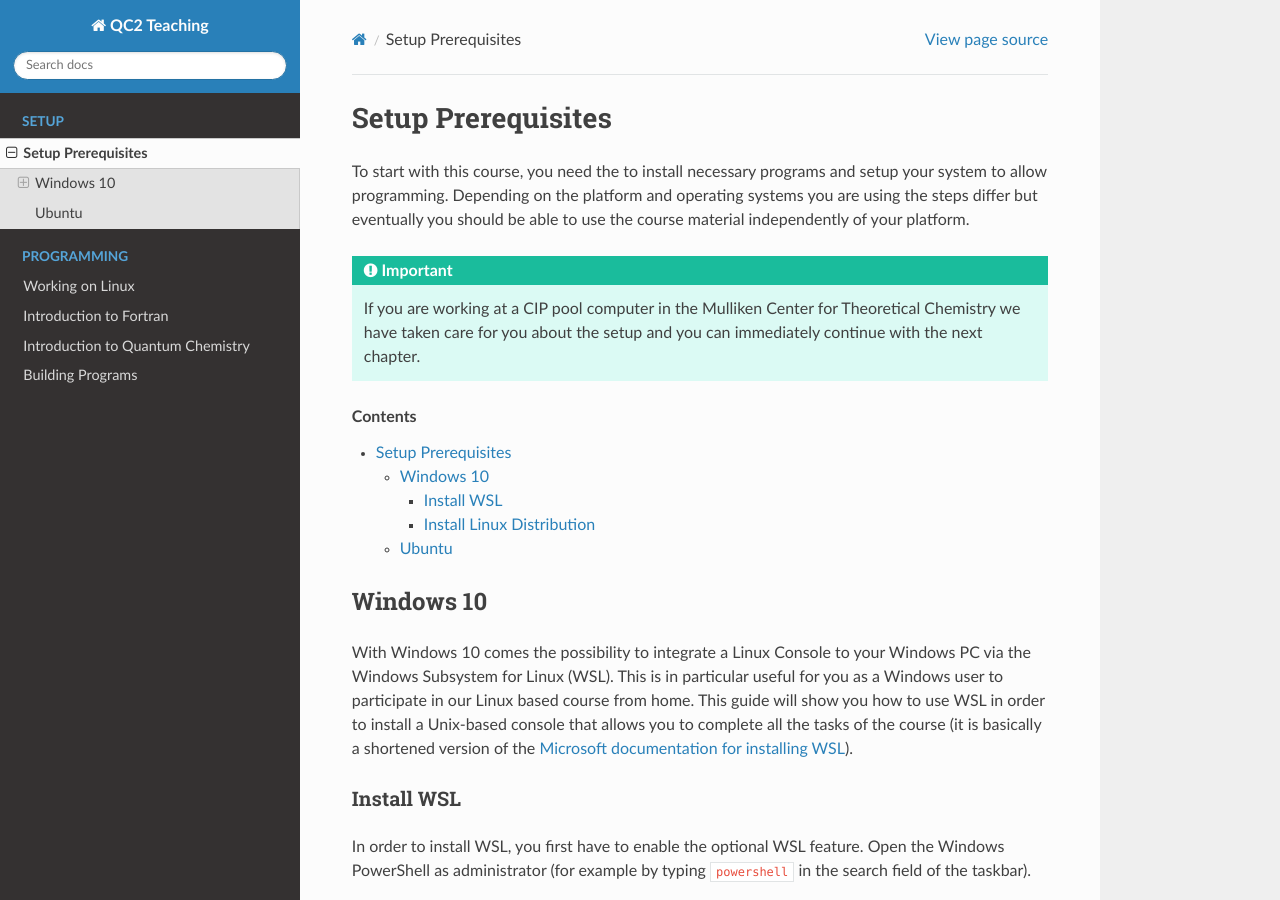
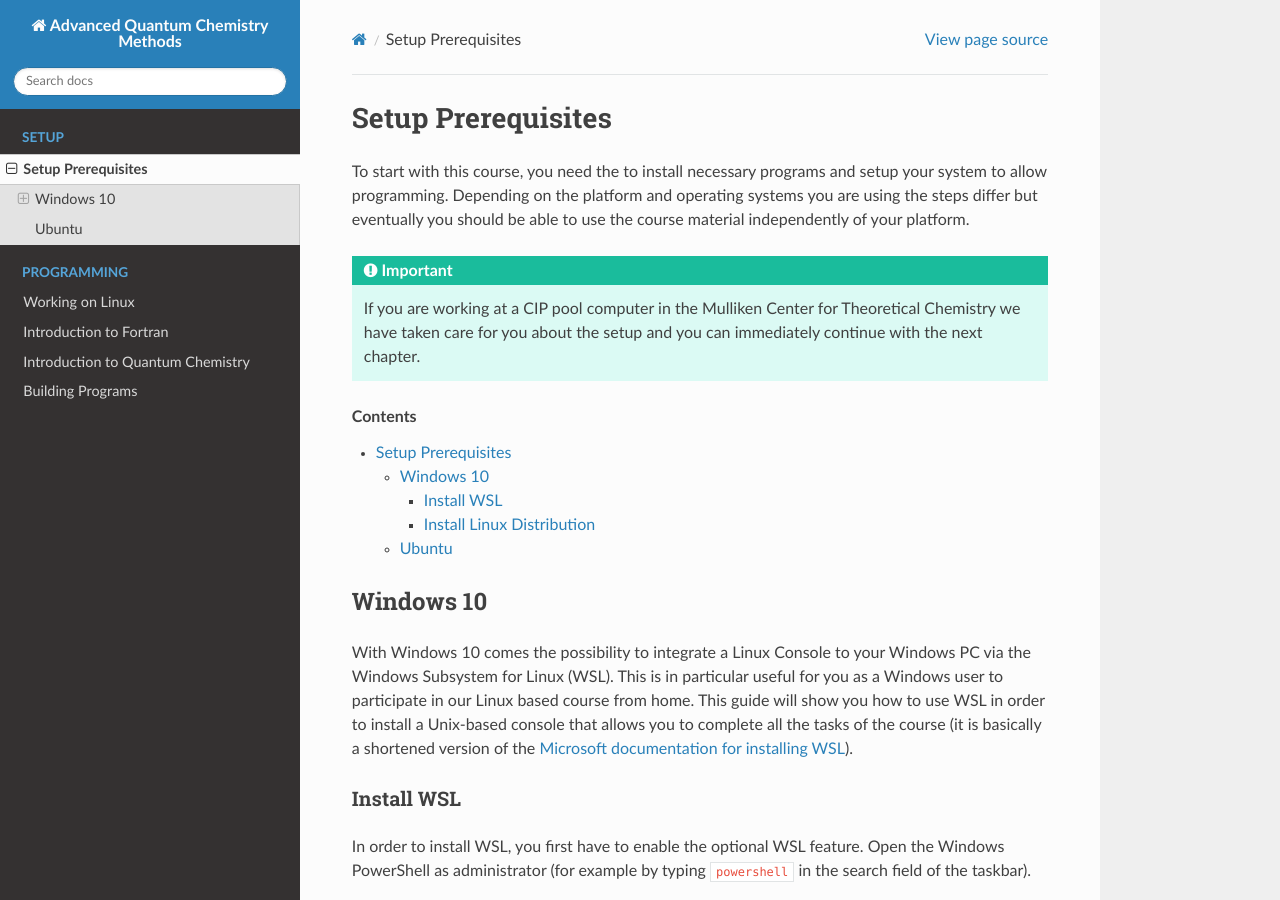
Before and after one commit to grimme-lab/qc2-teaching, a Sphinx documentation site: the page built from doc/install.rst, in a window 1280 px wide and 900 px high. Built offline with Sphinx 7.4.7 and the Read the Docs theme 2.0.0, drawn with Linux system fonts in a browser that asks for light colours.

Commit message:
Change project title to actual module title

```diff
--- a/doc/conf.py
+++ b/doc/conf.py
@@ -17,7 +17,7 @@
 
 # -- Project information -----------------------------------------------------
 
-project = 'QC2 Teaching'
+project = 'Advanced Quantum Chemistry Methods'
 copyright = '2020, Grimme group'
 author = 'Grimme group'
 
```
